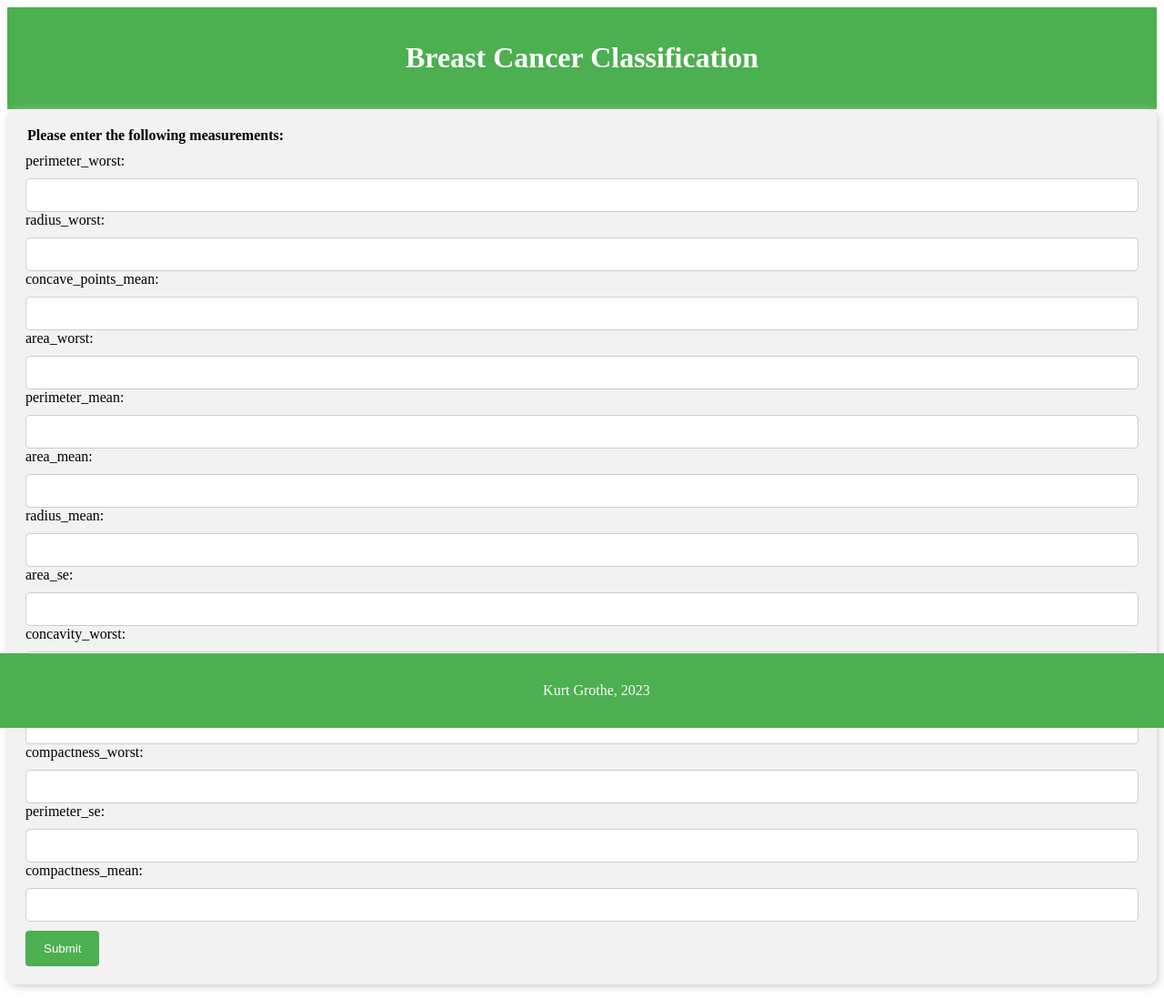
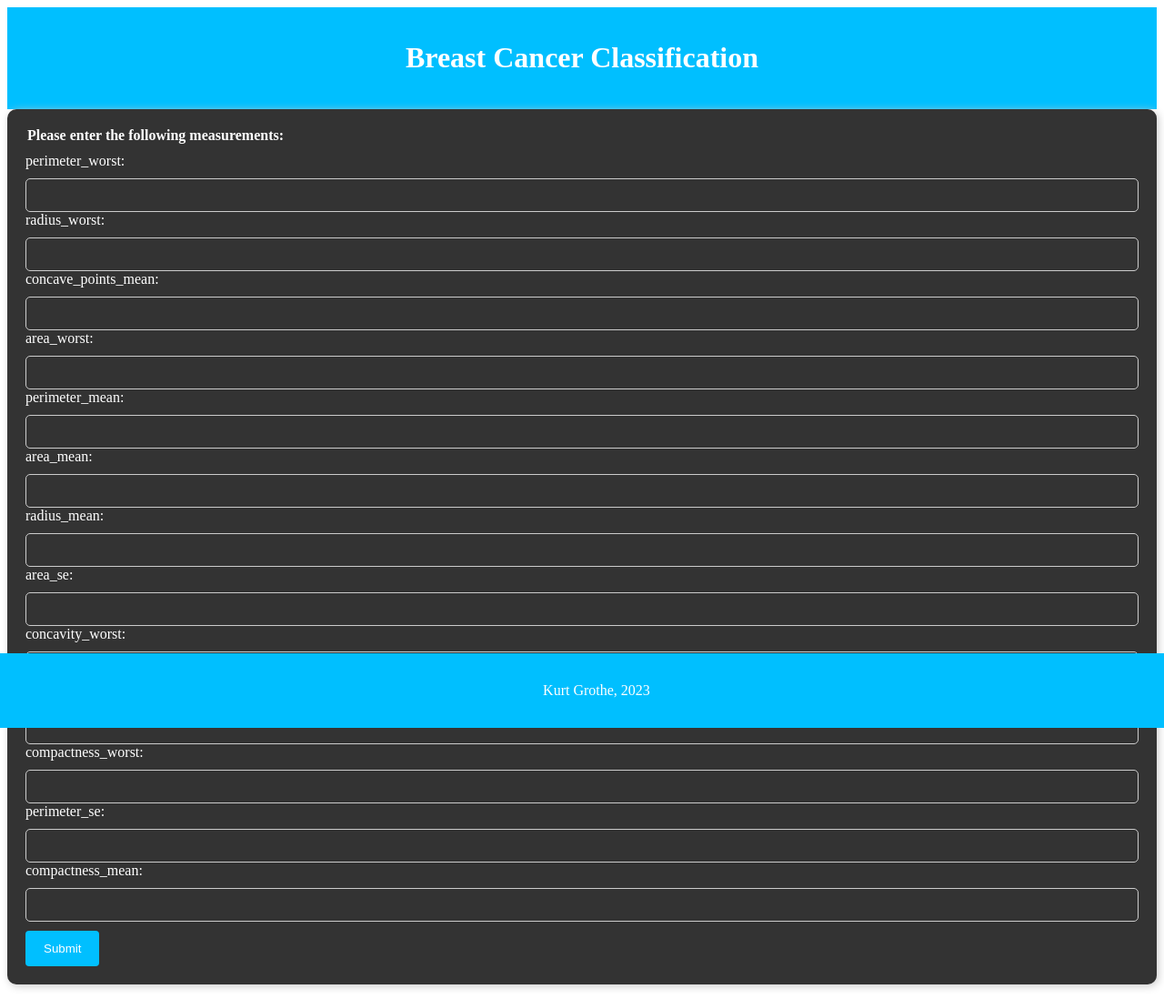
Before and after one commit to kurtgrothe/breast_cancer_classification, a Flask app: page / in a window 1280 px wide. Shown: the top 1098 px of the page at 91% size. Run offline with Flask 2, Linux system fonts and the light colour scheme; parts of the project's set-up code (start-up, migrations or seed data) failed here and were passed over.

Commit message:
Dark Mode

```diff
--- a/static/styles.css
+++ b/static/styles.css
@@ -1,5 +1,5 @@
 form {
-    background-color: #f2f2f2;
+    background-color: #333333;
     padding: 20px;
     border-radius: 10px;
     box-shadow: 2px 2px 10px #ccc;
@@ -8,11 +8,13 @@ form {
 legend {
     font-weight: bold;
     margin-bottom: 10px;
+    color: #fff;
 }
 
 label {
     display: block;
     margin-bottom: 10px;
+    color: #fff;
 }
 
 input[type="number"] {
@@ -21,11 +23,13 @@ input[type="number"] {
     border: 1px solid #ccc;
     width: 100%;
     box-sizing: border-box;
+    color: #fff;
+    background-color: #333333;
 }
 
 input[type="submit"] {
-    background-color: #4CAF50;
-    color: white;
+    background-color: #00bfff;
+    color: #fff;
     padding: 12px 20px;
     border: none;
     border-radius: 4px;
@@ -34,19 +38,19 @@ input[type="submit"] {
 }
 
 input[type="submit"]:hover {
-    background-color: #45a049;
+    background-color: #00bfff;
 }
 
 header {
-    background-color: #4CAF50;
-    color: white;
+    background-color: #00bfff;
+    color: #fff;
     text-align: center;
     padding: 1em;
 }
 
 footer {
-    background-color: #4CAF50;
-    color: white;
+    background-color: #00bfff;
+    color: #fff;
     text-align: center;
     padding: 1em;
     position: fixed;
```
